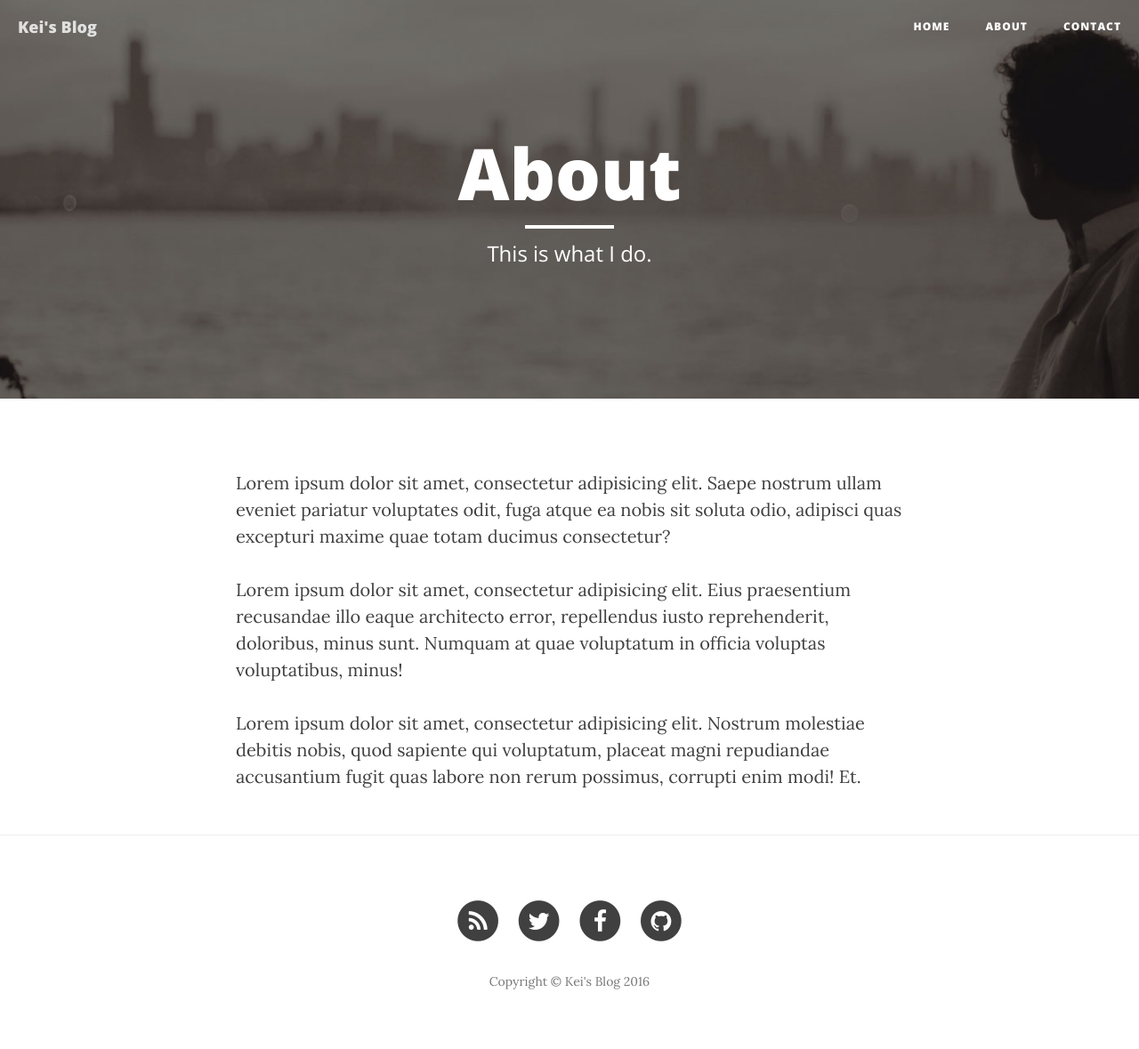
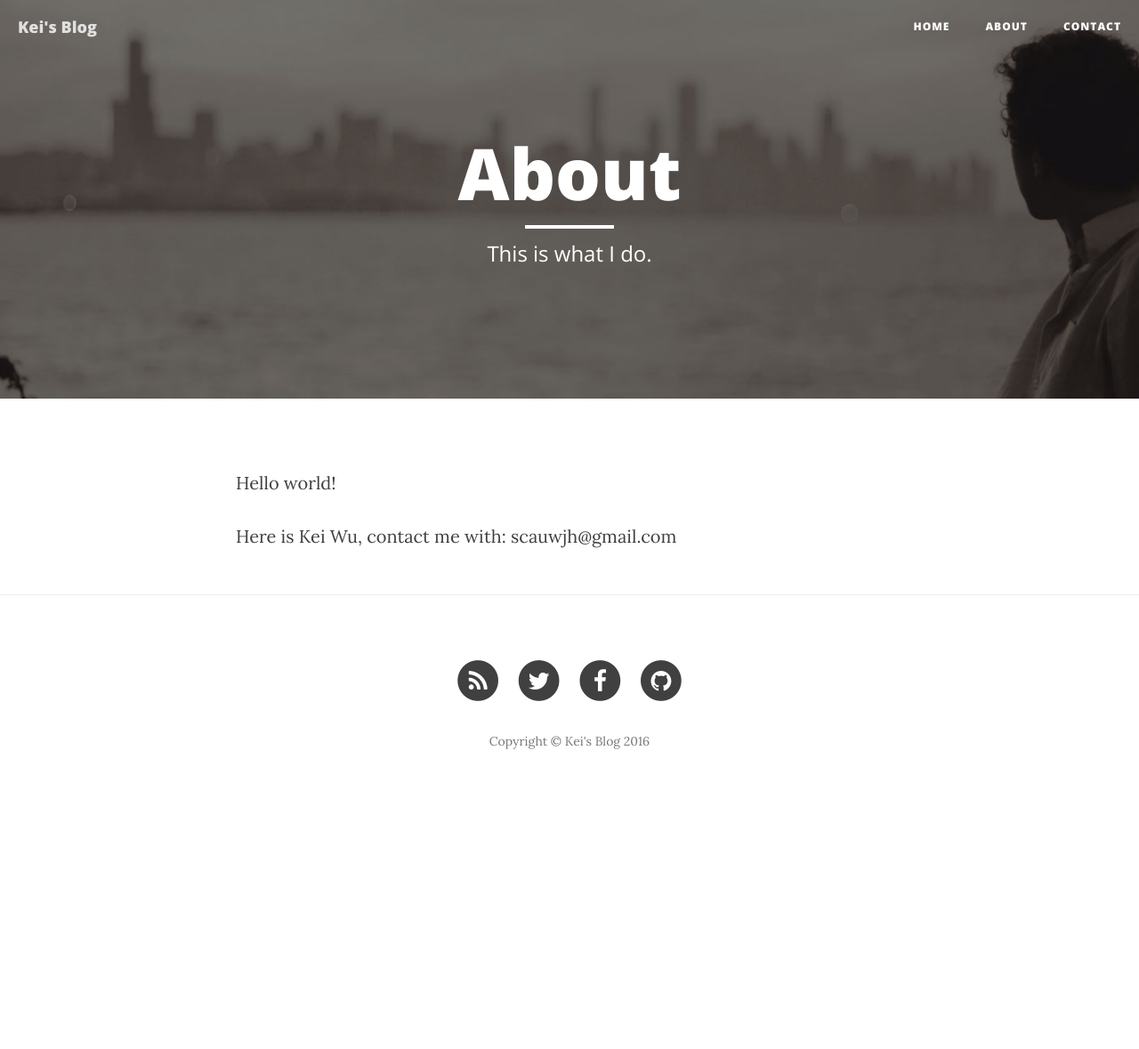
Before and after one commit to scauwjh/blog, a Jekyll site: the page built from about.html, in a window 1280 px wide. Shown: the whole page at 89% size. Built offline with Jekyll 4.4.1, drawn with Linux system fonts in a browser that asks for light colours; nearby versions of some CDN libraries; after the commit the page ends 909 px from its top, so only the background shows below that.

Commit message:
Update about.html

```diff
--- a/about.html
+++ b/about.html
@@ -5,8 +5,6 @@ description: "This is what I do."
 header-img: "img/about-bg.jpg"
 ---
 
-<p>Lorem ipsum dolor sit amet, consectetur adipisicing elit. Saepe nostrum ullam eveniet pariatur voluptates odit, fuga atque ea nobis sit soluta odio, adipisci quas excepturi maxime quae totam ducimus consectetur?</p>
+<p>Hello world!</p>
 
-<p>Lorem ipsum dolor sit amet, consectetur adipisicing elit. Eius praesentium recusandae illo eaque architecto error, repellendus iusto reprehenderit, doloribus, minus sunt. Numquam at quae voluptatum in officia voluptas voluptatibus, minus!</p>
-
-<p>Lorem ipsum dolor sit amet, consectetur adipisicing elit. Nostrum molestiae debitis nobis, quod sapiente qui voluptatum, placeat magni repudiandae accusantium fugit quas labore non rerum possimus, corrupti enim modi! Et.</p>
+<p>Here is Kei Wu, contact me with: scauwjh@gmail.com</p>
```
